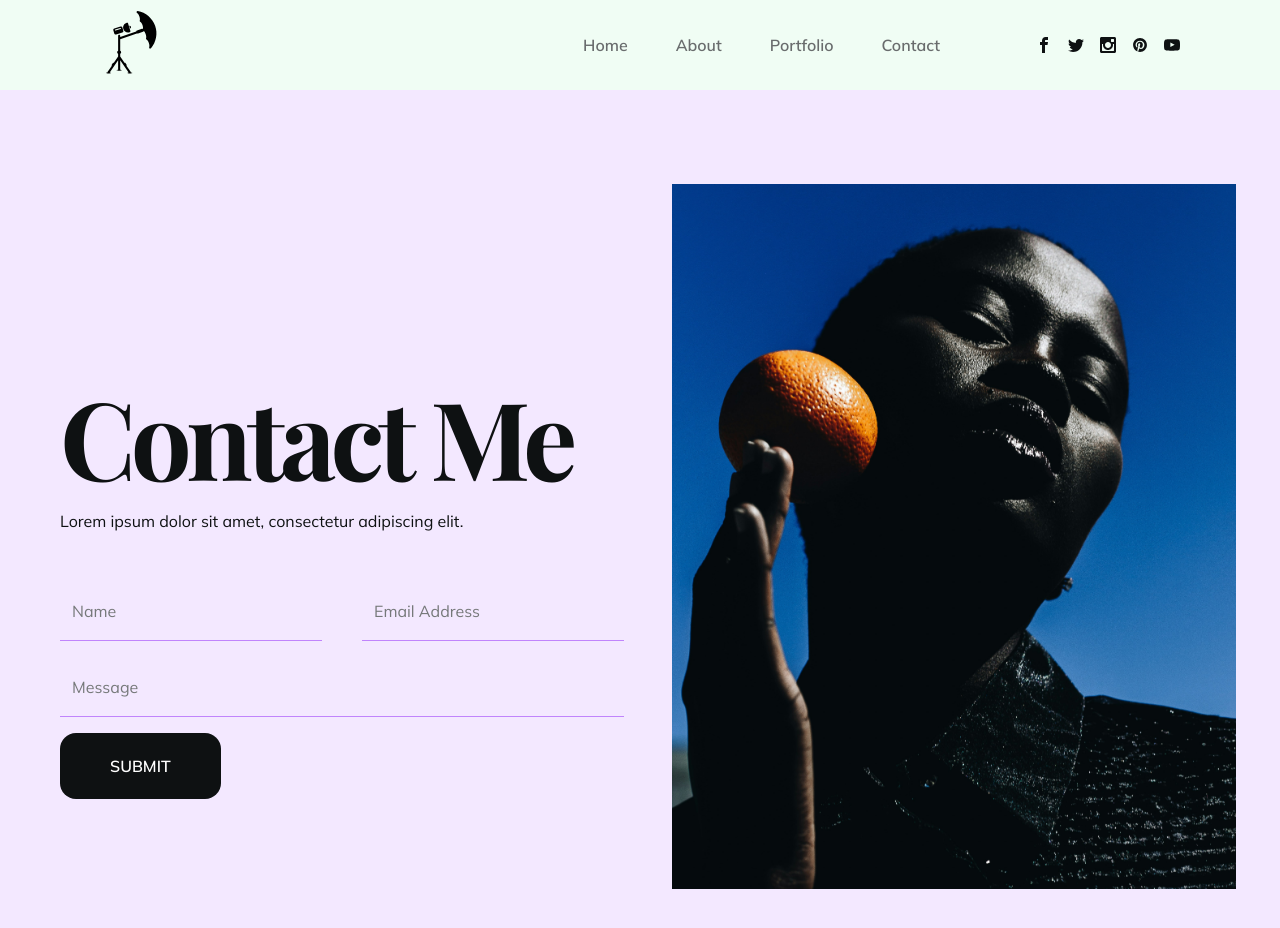
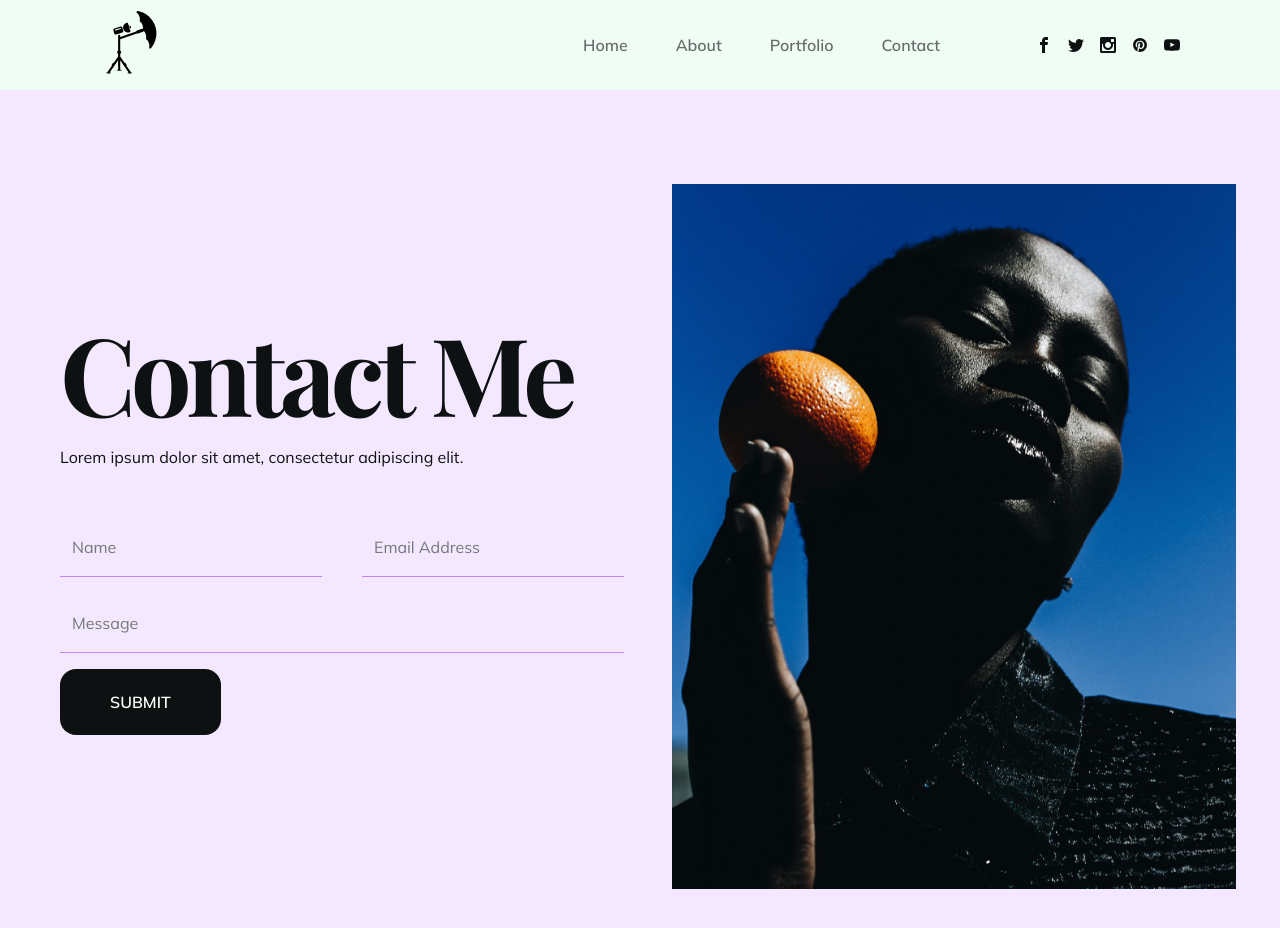
Before and after one commit to houdinipapi/Photography-Portfolio, a React (Create React App) app in the folder frontend/: page /contact in a window 1280 px wide. Built offline with nearby package versions, Linux system fonts and the light colour scheme; a web font is replaced by a local one.

Commit message:
chore: Add lazy loading for images in Contact and Portfolio pages

```diff
--- a/frontend/src/pages/Contact.js
+++ b/frontend/src/pages/Contact.js
@@ -1,19 +1,33 @@
 import React from 'react'
 import contactImage from "../img/contact/contact.jpg"
+import { transition1 } from '../transitions'
+import { motion } from 'framer-motion'
 
 const Contact = () => {
   return (
-    <section className='section bg-purple-100'>
+    <motion.section
+      initial={{ opacity: 0, y: "100%" }}
+      animate={{ opacity: 1, y: 0 }}
+      exit={{ opacity: 0, y: "100%" }}
+      transition={transition1}
+      className='section bg-purple-100'
+    >
       <div className='container mx-auto h-full'>
         <div className='flex flex-col lg:flex-row h-full items-center justify-start pt-36 gap-x-8 text-center lg:text-left'>
 
           {/* Background */}
-          <div className='hidden lg:flex bg-[#EEF7F9] absolute bottom-0 left-0 right-0 top-72 -z-10'>
-            Background
-          </div>
+          <motion.div
+            initial={{ opacity: 0, y: "100%" }}
+            animate={{ opacity: 1, y: 0 }}
+            exit={{ opacity: 0, y: "100%" }}
+            transition={transition1}
+            className='hidden lg:flex bg-purple-100 absolute bottom-0 left-0 right-0 top-72 -z-10'
+          >
+
+          </motion.div>
 
           {/* Text & Form */}
-          <div className='lg:flex-1 lg:pt-32 px-4'>
+          <div className='lg:flex-1 lg:pt-30 px-4'>
             <h1 className='h1'>Contact Me</h1>
             <p className='mb-12'>
               Lorem ipsum dolor sit amet, consectetur adipiscing elit.
@@ -50,17 +64,23 @@
           </div>
 
           {/* Image */}
-          <div className='lg:flex-1 lg:pt-10 pb-10'>
+          <motion.div
+            initial={{ opacity: 0, y: "100%" }}
+            animate={{ opacity: 1, y: 0 }}
+            exit={{ opacity: 0, y: "100%" }}
+            transition={{ transition: transition1, duration: 1.5 }}
+            className='lg:flex-1 lg:pt-10 pb-10'
+          >
             <img
               src={contactImage}
               alt=''
               // className='max-w-[300px] lg:max-w-[400px]'
             />
-          </div>
+          </motion.div>
 
         </div>
       </div>
-    </section>
+    </motion.section>
   )
 }
 
--- a/frontend/src/pages/Portfolio.js
+++ b/frontend/src/pages/Portfolio.js
@@ -8,16 +8,30 @@
 import Image6 from "../img/portfolio/p6.jpg"
 
 import { Link } from "react-router-dom"
+import { motion } from "framer-motion"
+import { transition1 } from '../transitions'
 
 const Portfolio = () => {
   return (
-    <section className='section bg-orange-100'>
+    <motion.section
+      initial={{ opacity: 0, y: "100%" }}
+      animate={{ opacity: 1, y: 0 }}
+      exit={{ opacity: 0, y: "100%" }}
+      transition={transition1}
+      className='section bg-orange-100'
+    >
       <div className='container mx-auto h-full relative'>
 
         <div className='flex flex-col lg:flex-row h-full items-center justify-start gap-x-24 text-center lg:text-left pt-24 lg:pt-36 pb-8'>
 
           {/* Text */}
-          <div className='flex flex-col lg:items-start'>
+          <motion.div
+            initial={{ opacity: 0, y: "-80%" }}
+            animate={{ opacity: 1, y: 0 }}
+            exit={{ opacity: 0, y: "-80%" }}
+            transition={transition1}
+            className='flex flex-col lg:items-start'
+          >
             <h1 className='h1'>Portfolio</h1>
             <p className='mb-12 max-w-sm'>
               Lorem ipsum dolor sit amet consectetur adipiscing elit ut aliquam purus sit amet luctus. <b>Venenatis lectus magna praesent</b> elementum facilisis leo vel.
@@ -30,7 +44,7 @@
               Hire Me
             </Link>
 
-          </div>
+          </motion.div>
 
           {/* Image Grid */}
           <div className='grid grid-cols-2 lg:gap-2'>
@@ -89,7 +103,7 @@
         </div>
 
       </div>
-    </section>
+    </motion.section>
   )
 }
 
```
